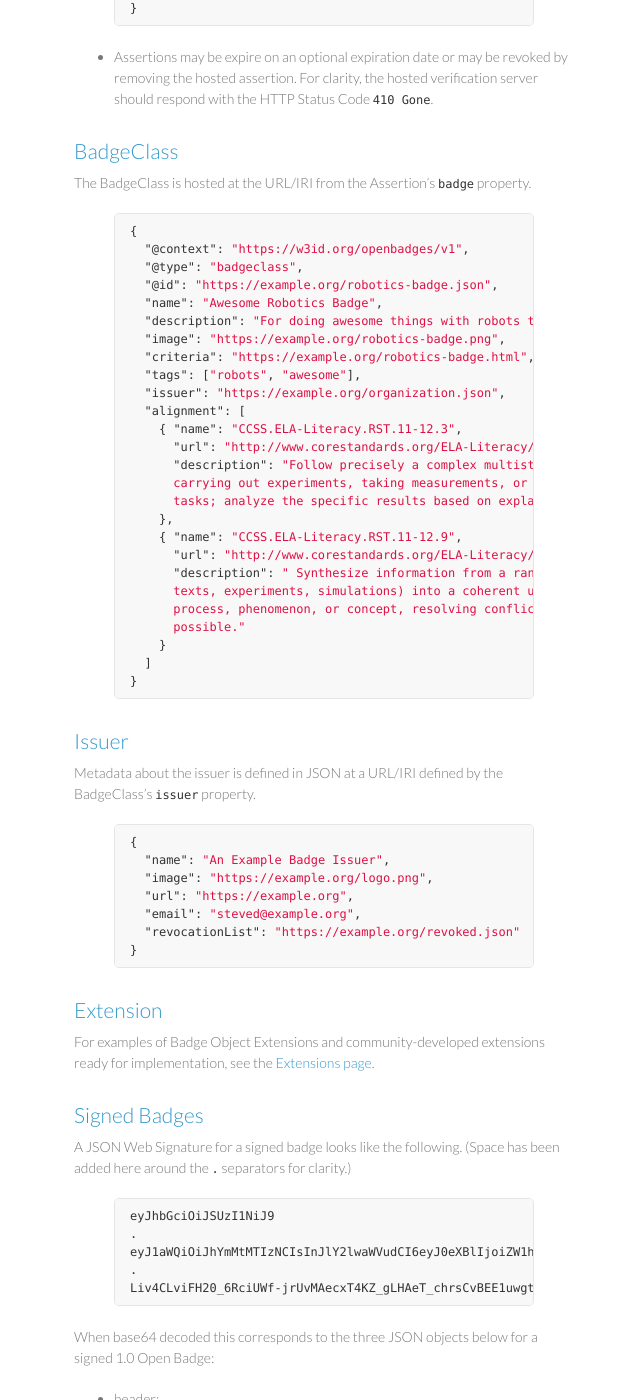
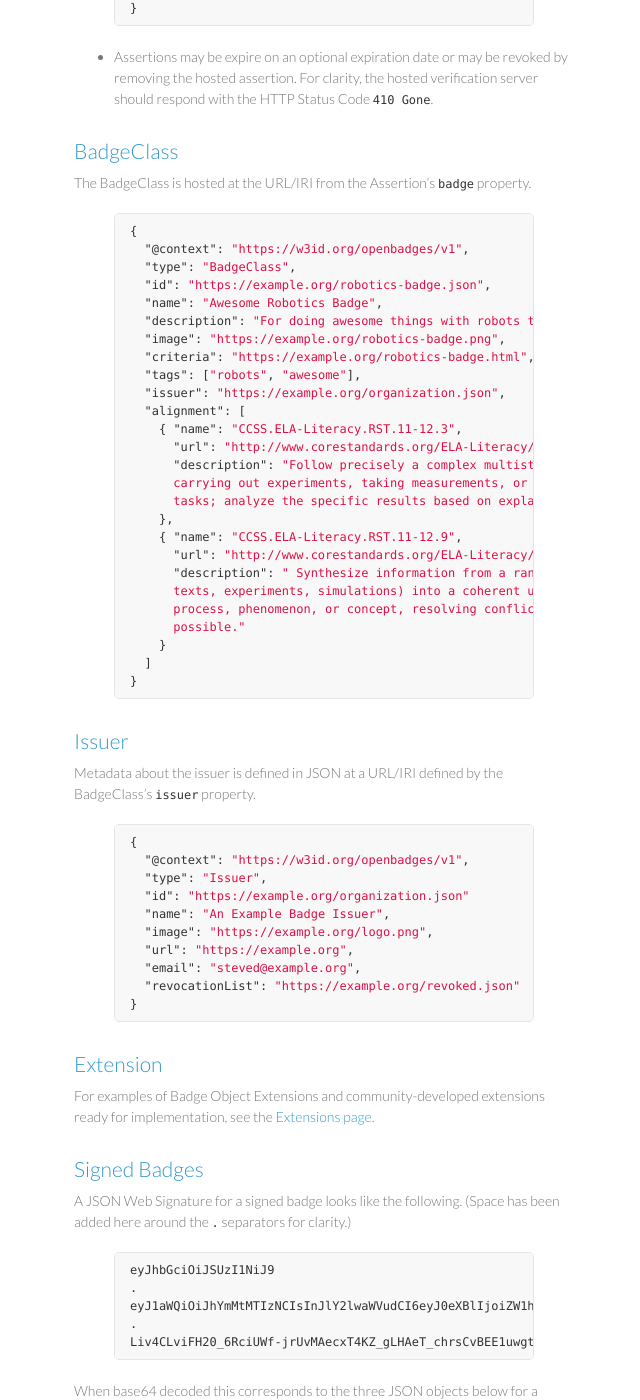
Before and after one commit to 1EdTech/openbadges-specification, a Jekyll site: the page built from examples/index.md, in a window 1280 px wide and 1400 px high, scrolled down 834 px. Shown: the whole window, without its empty margins (496-1136 px from the left). Built offline with Jekyll 4.4.1, drawn with Linux system fonts in a browser that asks for light colours; some of the changed text lies outside the part shown.

Commit message:
Update examples to proper 1.1 code

```diff
--- a/examples/index.md
+++ b/examples/index.md
@@ -16,8 +16,8 @@ An example of a badge Assertion using the `hosted` verification method. This JSO
 {% highlight json %}
 {
   "@context": "https://w3id.org/openbadges/v1",
-  "@type": "assertion",
-  "@id": "https://example.org/beths-robotics-badge.json",
+  "type": "Assertion",
+  "id": "https://example.org/beths-robotics-badge.json",
   "uid": "f2c20",
   "recipient": {
     "type": "email",
@@ -44,8 +44,8 @@ The BadgeClass is hosted at the URL/IRI from the Assertion's `badge` property.
 {% highlight json %}
 {
   "@context": "https://w3id.org/openbadges/v1",
-  "@type": "badgeclass",
-  "@id": "https://example.org/robotics-badge.json",
+  "type": "BadgeClass",
+  "id": "https://example.org/robotics-badge.json",
   "name": "Awesome Robotics Badge",
   "description": "For doing awesome things with robots that people think is pretty great.",
   "image": "https://example.org/robotics-badge.png",
@@ -74,6 +74,9 @@ The BadgeClass is hosted at the URL/IRI from the Assertion's `badge` property.
 Metadata about the issuer is defined in JSON at a URL/IRI defined by the BadgeClass's `issuer` property.
 {% highlight json %}
 {
+  "@context": "https://w3id.org/openbadges/v1",
+  "type": "Issuer",
+  "id": "https://example.org/organization.json"
   "name": "An Example Badge Issuer",
   "image": "https://example.org/logo.png",
   "url": "https://example.org",
```
